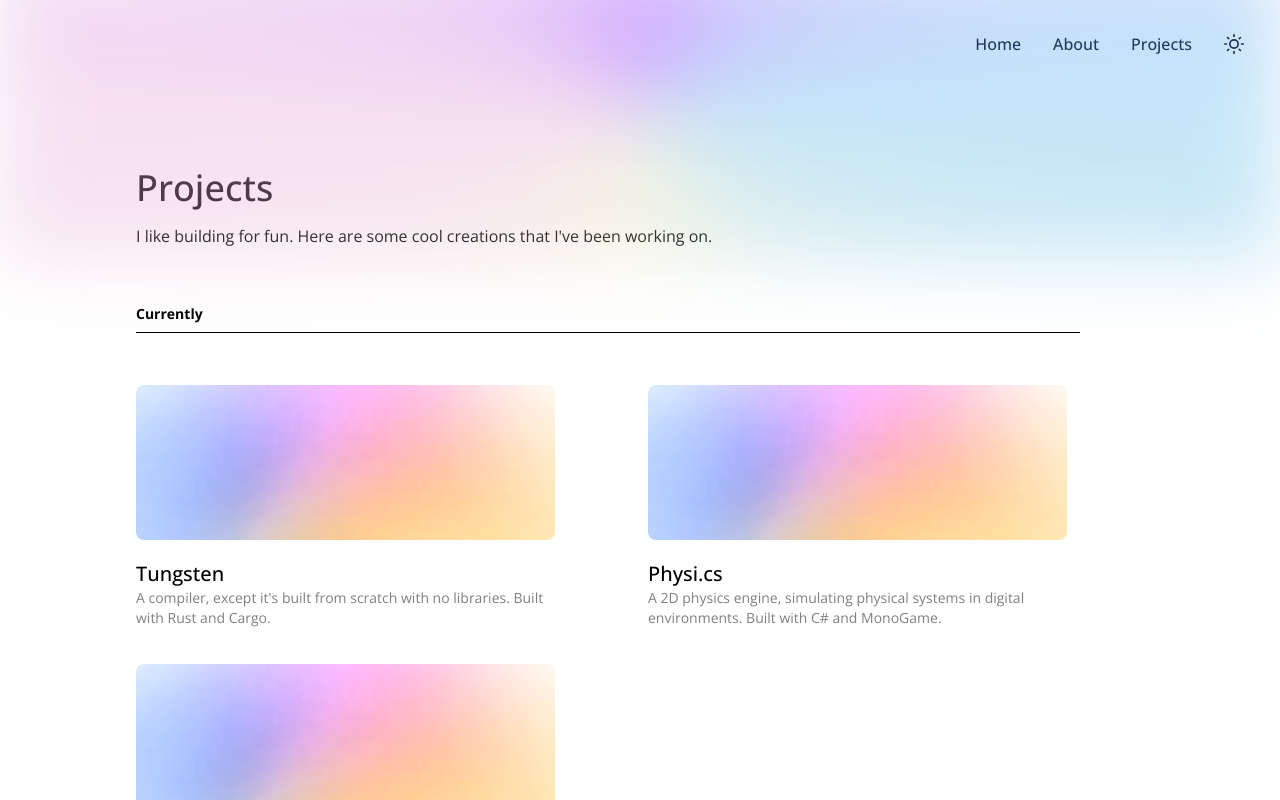
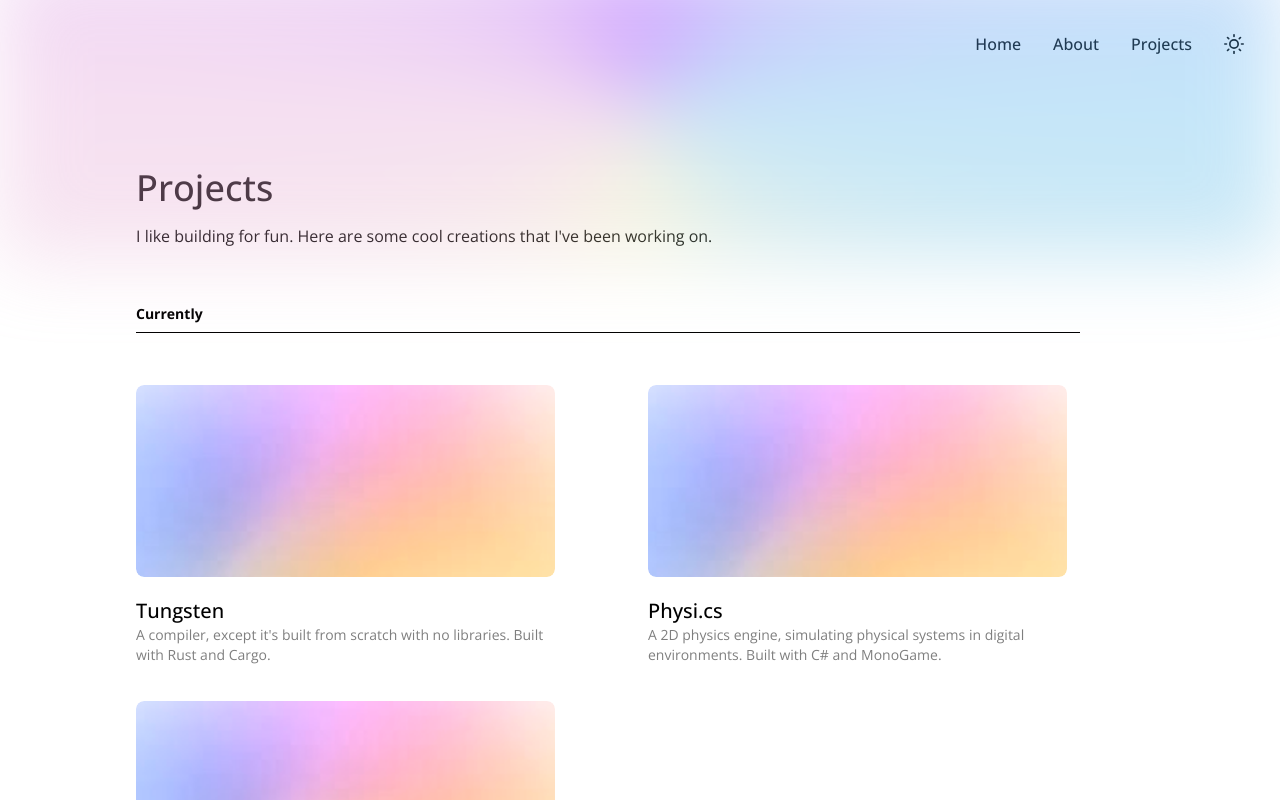
Before and after one commit to aaronkjin/personal, a Next.js app: page /projects in a window 1280 px wide. Shown: the top 800 px of the page. Built offline with nearby package versions, Linux system fonts and the light colour scheme.

Commit message:
uniform project image sizes

```diff
--- a/components/Project/index.js
+++ b/components/Project/index.js
@@ -6,15 +6,15 @@ const Project = ({ img, name, description, onClick }) => {
     <div className="rounded-lg p-2 first:ml-0 link laptop:w-[85%]">
       <div className="flex flex-col laptop:mt-5">
         <div
-          className="relative rounded-lg transition-all ease-out duration-300 h-48 mob:h-auto cursor-pointer"
+          className="relative rounded-lg transition-all ease-out duration-300 h-48 cursor-pointer overflow-hidden"
           onClick={onClick}
         >
           <Image
             alt={name}
-            className="h-full w-full object-cover rounded-lg hover:scale-110 transition-all ease-out duration-300"
+            className="object-cover rounded-lg hover:scale-110 transition-all ease-out duration-300"
             src={img}
-            width={390}
-            height={200}
+            layout="fill"
+            objectFit="cover"
           />
         </div>
         <h1 className="mt-5 text-xl font-medium">
```
